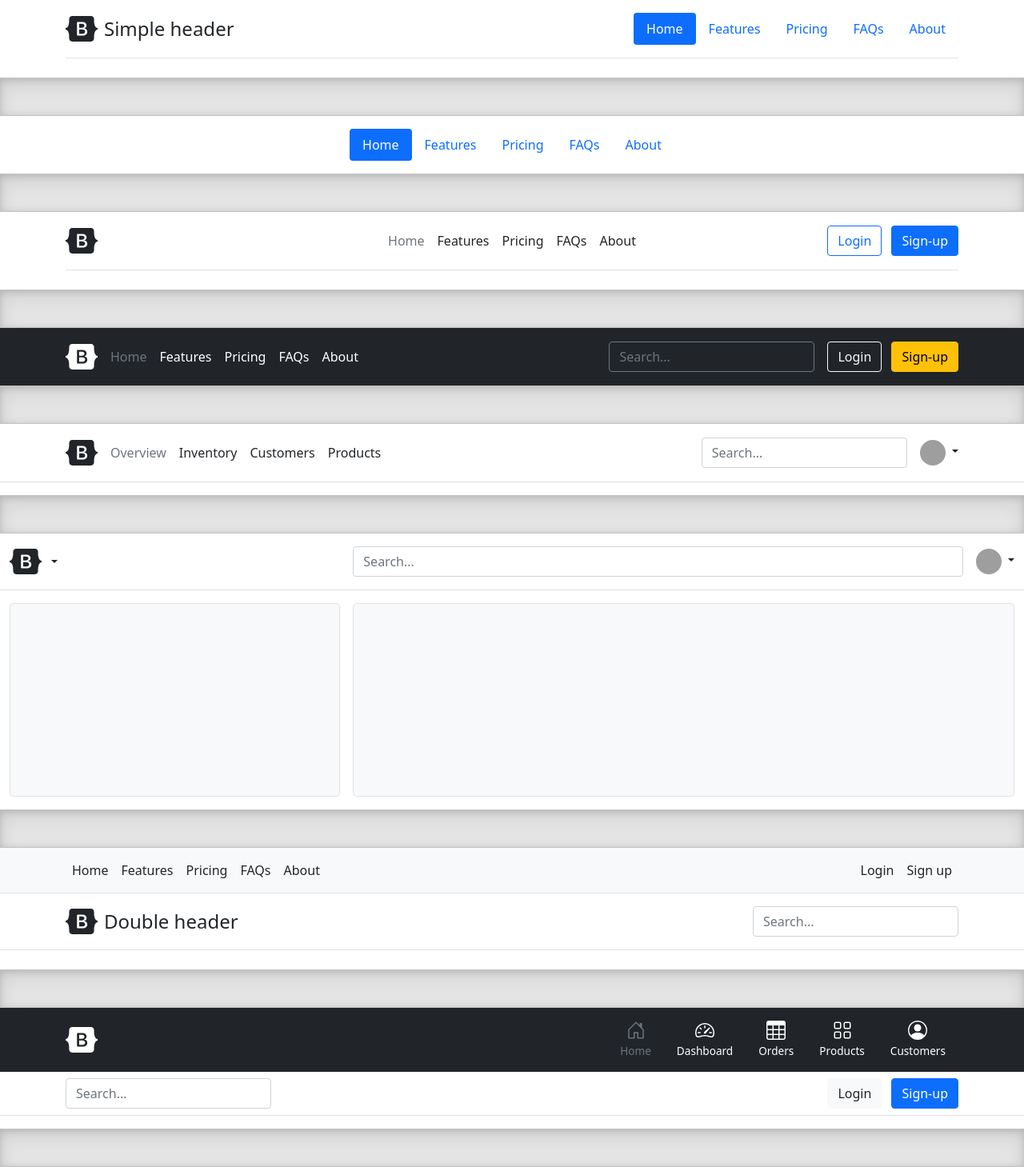
After one commit to FWICSS/Proj_DEV_L3, a PHP site: page /bootstrap_design/headers/index.html in a window 1280 px wide. The commit adds this page. Shown: the whole page at 80% size. Run offline with PHP 8.4, Linux system fonts and the light colour scheme; grey boxes are pictures that could not be loaded.

Commit message:
templates design

```diff
--- a/Models/Model.php
+++ b/Models/Model.php
@@ -2,7 +2,7 @@
 define('DB_NAME', 'miage_projet');
 define('DB_SERVER', 'localhost');
 define('DB_USER', 'root');
-define('DB_PASSWORD', '');
+define('DB_PASSWORD', 'root');
 
 
 function connect()
--- a/Views/footer.php
+++ b/Views/footer.php
@@ -1,7 +1,7 @@
 </body>
-<footer>
+<footer >
 
-        <nav class="navbar navbar-light bg-light">
+        <nav class="navbar navbar-light bg-light f">
             <div class="d-flex flex-wrap justify-content-between align-items-center py-3 my-4 border-top">
                 <div class="col-md-4 d-flex align-items-center">
                     <a href="/" class="mb-3 me-2 mb-md-0 text-muted text-decoration-none lh-1">
--- /dev/null
+++ b/bootstrap_design/headers/headers.css
@@ -0,0 +1,32 @@
+.b-example-divider {
+  height: 3rem;
+  background-color: rgba(0, 0, 0, .1);
+  border: solid rgba(0, 0, 0, .15);
+  border-width: 1px 0;
+  box-shadow: inset 0 .5em 1.5em rgba(0, 0, 0, .1), inset 0 .125em .5em rgba(0, 0, 0, .15);
+}
+
+.form-control-dark {
+  color: #fff;
+  background-color: var(--bs-dark);
+  border-color: var(--bs-gray);
+}
+.form-control-dark:focus {
+  color: #fff;
+  background-color: var(--bs-dark);
+  border-color: #fff;
+  box-shadow: 0 0 0 .25rem rgba(255, 255, 255, .25);
+}
+
+.bi {
+  vertical-align: -.125em;
+  fill: currentColor;
+}
+
+.text-small {
+  font-size: 85%;
+}
+
+.dropdown-toggle {
+  outline: 0;
+}
--- /dev/null
+++ b/bootstrap_design/headers/index.html
@@ -0,0 +1,333 @@
+<!doctype html>
+<html lang="en">
+  <head>
+    <meta charset="utf-8">
+    <meta name="viewport" content="width=device-width, initial-scale=1">
+    <meta name="description" content="">
+    <meta name="author" content="Mark Otto, Jacob Thornton, and Bootstrap contributors">
+    <meta name="generator" content="Hugo 0.88.1">
+    <title>Headers · Bootstrap v5.1</title>
+
+    <link rel="canonical" href="https://getbootstrap.com/docs/5.1/examples/headers/">
+
+
+
+    <!-- Bootstrap core CSS -->
+<link href="../assets/dist/css/bootstrap.min.css" rel="stylesheet">
+
+    <style>
+      .bd-placeholder-img {
+        font-size: 1.125rem;
+        text-anchor: middle;
+        -webkit-user-select: none;
+        -moz-user-select: none;
+        user-select: none;
+      }
+
+      @media (min-width: 768px) {
+        .bd-placeholder-img-lg {
+          font-size: 3.5rem;
+        }
+      }
+    </style>
+
+
+    <!-- Custom styles for this template -->
+    <link href="headers.css" rel="stylesheet">
+  </head>
+  <body>
+
+<svg xmlns="http://www.w3.org/2000/svg" style="display: none;">
+  <symbol id="bootstrap" viewBox="0 0 118 94">
+    <title>Bootstrap</title>
+    <path fill-rule="evenodd" clip-rule="evenodd" d="M24.509 0c-6.733 0-11.715 5.893-11.492 12.284.214 6.14-.064 14.092-2.066 20.577C8.943 39.365 5.547 43.485 0 44.014v5.972c5.547.529 8.943 4.649 10.951 11.153 2.002 6.485 2.28 14.437 2.066 20.577C12.794 88.106 17.776 94 24.51 94H93.5c6.733 0 11.714-5.893 11.491-12.284-.214-6.14.064-14.092 2.066-20.577 2.009-6.504 5.396-10.624 10.943-11.153v-5.972c-5.547-.529-8.934-4.649-10.943-11.153-2.002-6.484-2.28-14.437-2.066-20.577C105.214 5.894 100.233 0 93.5 0H24.508zM80 57.863C80 66.663 73.436 72 62.543 72H44a2 2 0 01-2-2V24a2 2 0 012-2h18.437c9.083 0 15.044 4.92 15.044 12.474 0 5.302-4.01 10.049-9.119 10.88v.277C75.317 46.394 80 51.21 80 57.863zM60.521 28.34H49.948v14.934h8.905c6.884 0 10.68-2.772 10.68-7.727 0-4.643-3.264-7.207-9.012-7.207zM49.948 49.2v16.458H60.91c7.167 0 10.964-2.876 10.964-8.281 0-5.406-3.903-8.178-11.425-8.178H49.948z"></path>
+  </symbol>
+  <symbol id="home" viewBox="0 0 16 16">
+    <path d="M8.354 1.146a.5.5 0 0 0-.708 0l-6 6A.5.5 0 0 0 1.5 7.5v7a.5.5 0 0 0 .5.5h4.5a.5.5 0 0 0 .5-.5v-4h2v4a.5.5 0 0 0 .5.5H14a.5.5 0 0 0 .5-.5v-7a.5.5 0 0 0-.146-.354L13 5.793V2.5a.5.5 0 0 0-.5-.5h-1a.5.5 0 0 0-.5.5v1.293L8.354 1.146zM2.5 14V7.707l5.5-5.5 5.5 5.5V14H10v-4a.5.5 0 0 0-.5-.5h-3a.5.5 0 0 0-.5.5v4H2.5z"/>
+  </symbol>
+  <symbol id="speedometer2" viewBox="0 0 16 16">
+    <path d="M8 4a.5.5 0 0 1 .5.5V6a.5.5 0 0 1-1 0V4.5A.5.5 0 0 1 8 4zM3.732 5.732a.5.5 0 0 1 .707 0l.915.914a.5.5 0 1 1-.708.708l-.914-.915a.5.5 0 0 1 0-.707zM2 10a.5.5 0 0 1 .5-.5h1.586a.5.5 0 0 1 0 1H2.5A.5.5 0 0 1 2 10zm9.5 0a.5.5 0 0 1 .5-.5h1.5a.5.5 0 0 1 0 1H12a.5.5 0 0 1-.5-.5zm.754-4.246a.389.389 0 0 0-.527-.02L7.547 9.31a.91.91 0 1 0 1.302 1.258l3.434-4.297a.389.389 0 0 0-.029-.518z"/>
+    <path fill-rule="evenodd" d="M0 10a8 8 0 1 1 15.547 2.661c-.442 1.253-1.845 1.602-2.932 1.25C11.309 13.488 9.475 13 8 13c-1.474 0-3.31.488-4.615.911-1.087.352-2.49.003-2.932-1.25A7.988 7.988 0 0 1 0 10zm8-7a7 7 0 0 0-6.603 9.329c.203.575.923.876 1.68.63C4.397 12.533 6.358 12 8 12s3.604.532 4.923.96c.757.245 1.477-.056 1.68-.631A7 7 0 0 0 8 3z"/>
+  </symbol>
+  <symbol id="table" viewBox="0 0 16 16">
+    <path d="M0 2a2 2 0 0 1 2-2h12a2 2 0 0 1 2 2v12a2 2 0 0 1-2 2H2a2 2 0 0 1-2-2V2zm15 2h-4v3h4V4zm0 4h-4v3h4V8zm0 4h-4v3h3a1 1 0 0 0 1-1v-2zm-5 3v-3H6v3h4zm-5 0v-3H1v2a1 1 0 0 0 1 1h3zm-4-4h4V8H1v3zm0-4h4V4H1v3zm5-3v3h4V4H6zm4 4H6v3h4V8z"/>
+  </symbol>
+  <symbol id="people-circle" viewBox="0 0 16 16">
+    <path d="M11 6a3 3 0 1 1-6 0 3 3 0 0 1 6 0z"/>
+    <path fill-rule="evenodd" d="M0 8a8 8 0 1 1 16 0A8 8 0 0 1 0 8zm8-7a7 7 0 0 0-5.468 11.37C3.242 11.226 4.805 10 8 10s4.757 1.225 5.468 2.37A7 7 0 0 0 8 1z"/>
+  </symbol>
+  <symbol id="grid" viewBox="0 0 16 16">
+    <path d="M1 2.5A1.5 1.5 0 0 1 2.5 1h3A1.5 1.5 0 0 1 7 2.5v3A1.5 1.5 0 0 1 5.5 7h-3A1.5 1.5 0 0 1 1 5.5v-3zM2.5 2a.5.5 0 0 0-.5.5v3a.5.5 0 0 0 .5.5h3a.5.5 0 0 0 .5-.5v-3a.5.5 0 0 0-.5-.5h-3zm6.5.5A1.5 1.5 0 0 1 10.5 1h3A1.5 1.5 0 0 1 15 2.5v3A1.5 1.5 0 0 1 13.5 7h-3A1.5 1.5 0 0 1 9 5.5v-3zm1.5-.5a.5.5 0 0 0-.5.5v3a.5.5 0 0 0 .5.5h3a.5.5 0 0 0 .5-.5v-3a.5.5 0 0 0-.5-.5h-3zM1 10.5A1.5 1.5 0 0 1 2.5 9h3A1.5 1.5 0 0 1 7 10.5v3A1.5 1.5 0 0 1 5.5 15h-3A1.5 1.5 0 0 1 1 13.5v-3zm1.5-.5a.5.5 0 0 0-.5.5v3a.5.5 0 0 0 .5.5h3a.5.5 0 0 0 .5-.5v-3a.5.5 0 0 0-.5-.5h-3zm6.5.5A1.5 1.5 0 0 1 10.5 9h3a1.5 1.5 0 0 1 1.5 1.5v3a1.5 1.5 0 0 1-1.5 1.5h-3A1.5 1.5 0 0 1 9 13.5v-3zm1.5-.5a.5.5 0 0 0-.5.5v3a.5.5 0 0 0 .5.5h3a.5.5 0 0 0 .5-.5v-3a.5.5 0 0 0-.5-.5h-3z"/>
+  </symbol>
+</svg>
+
+<main>
+  <h1 class="visually-hidden">Headers examples</h1>
+
+  <div class="container">
+    <header class="d-flex flex-wrap justify-content-center py-3 mb-4 border-bottom">
+      <a href="/" class="d-flex align-items-center mb-3 mb-md-0 me-md-auto text-dark text-decoration-none">
+        <svg class="bi me-2" width="40" height="32"><use xlink:href="#bootstrap"/></svg>
+        <span class="fs-4">Simple header</span>
+      </a>
+
+      <ul class="nav nav-pills">
+        <li class="nav-item"><a href="#" class="nav-link active" aria-current="page">Home</a></li>
+        <li class="nav-item"><a href="#" class="nav-link">Features</a></li>
+        <li class="nav-item"><a href="#" class="nav-link">Pricing</a></li>
+        <li class="nav-item"><a href="#" class="nav-link">FAQs</a></li>
+        <li class="nav-item"><a href="#" class="nav-link">About</a></li>
+      </ul>
+    </header>
+  </div>
+
+  <div class="b-example-divider"></div>
+
+  <div class="container">
+    <header class="d-flex justify-content-center py-3">
+      <ul class="nav nav-pills">
+        <li class="nav-item"><a href="#" class="nav-link active" aria-current="page">Home</a></li>
+        <li class="nav-item"><a href="#" class="nav-link">Features</a></li>
+        <li class="nav-item"><a href="#" class="nav-link">Pricing</a></li>
+        <li class="nav-item"><a href="#" class="nav-link">FAQs</a></li>
+        <li class="nav-item"><a href="#" class="nav-link">About</a></li>
+      </ul>
+    </header>
+  </div>
+
+  <div class="b-example-divider"></div>
+
+  <div class="container">
+    <header class="d-flex flex-wrap align-items-center justify-content-center justify-content-md-between py-3 mb-4 border-bottom">
+      <a href="/" class="d-flex align-items-center col-md-3 mb-2 mb-md-0 text-dark text-decoration-none">
+        <svg class="bi me-2" width="40" height="32" role="img" aria-label="Bootstrap"><use xlink:href="#bootstrap"/></svg>
+      </a>
+
+      <ul class="nav col-12 col-md-auto mb-2 justify-content-center mb-md-0">
+        <li><a href="#" class="nav-link px-2 link-secondary">Home</a></li>
+        <li><a href="#" class="nav-link px-2 link-dark">Features</a></li>
+        <li><a href="#" class="nav-link px-2 link-dark">Pricing</a></li>
+        <li><a href="#" class="nav-link px-2 link-dark">FAQs</a></li>
+        <li><a href="#" class="nav-link px-2 link-dark">About</a></li>
+      </ul>
+
+      <div class="col-md-3 text-end">
+        <button type="button" class="btn btn-outline-primary me-2">Login</button>
+        <button type="button" class="btn btn-primary">Sign-up</button>
+      </div>
+    </header>
+  </div>
+
+  <div class="b-example-divider"></div>
+
+  <header class="p-3 bg-dark text-white">
+    <div class="container">
+      <div class="d-flex flex-wrap align-items-center justify-content-center justify-content-lg-start">
+        <a href="/" class="d-flex align-items-center mb-2 mb-lg-0 text-white text-decoration-none">
+          <svg class="bi me-2" width="40" height="32" role="img" aria-label="Bootstrap"><use xlink:href="#bootstrap"/></svg>
+        </a>
+
+        <ul class="nav col-12 col-lg-auto me-lg-auto mb-2 justify-content-center mb-md-0">
+          <li><a href="#" class="nav-link px-2 text-secondary">Home</a></li>
+          <li><a href="#" class="nav-link px-2 text-white">Features</a></li>
+          <li><a href="#" class="nav-link px-2 text-white">Pricing</a></li>
+          <li><a href="#" class="nav-link px-2 text-white">FAQs</a></li>
+          <li><a href="#" class="nav-link px-2 text-white">About</a></li>
+        </ul>
+
+        <form class="col-12 col-lg-auto mb-3 mb-lg-0 me-lg-3">
+          <input type="search" class="form-control form-control-dark" placeholder="Search..." aria-label="Search">
+        </form>
+
+        <div class="text-end">
+          <button type="button" class="btn btn-outline-light me-2">Login</button>
+          <button type="button" class="btn btn-warning">Sign-up</button>
+        </div>
+      </div>
+    </div>
+  </header>
+
+  <div class="b-example-divider"></div>
+
+  <header class="p-3 mb-3 border-bottom">
+    <div class="container">
+      <div class="d-flex flex-wrap align-items-center justify-content-center justify-content-lg-start">
+        <a href="/" class="d-flex align-items-center mb-2 mb-lg-0 text-dark text-decoration-none">
+          <svg class="bi me-2" width="40" height="32" role="img" aria-label="Bootstrap"><use xlink:href="#bootstrap"/></svg>
+        </a>
+
+        <ul class="nav col-12 col-lg-auto me-lg-auto mb-2 justify-content-center mb-md-0">
+          <li><a href="#" class="nav-link px-2 link-secondary">Overview</a></li>
+          <li><a href="#" class="nav-link px-2 link-dark">Inventory</a></li>
+          <li><a href="#" class="nav-link px-2 link-dark">Customers</a></li>
+          <li><a href="#" class="nav-link px-2 link-dark">Products</a></li>
+        </ul>
+
+        <form class="col-12 col-lg-auto mb-3 mb-lg-0 me-lg-3">
+          <input type="search" class="form-control" placeholder="Search..." aria-label="Search">
+        </form>
+
+        <div class="dropdown text-end">
+          <a href="#" class="d-block link-dark text-decoration-none dropdown-toggle" id="dropdownUser1" data-bs-toggle="dropdown" aria-expanded="false">
+            <img src="https://github.com/mdo.png" alt="mdo" width="32" height="32" class="rounded-circle">
+          </a>
+          <ul class="dropdown-menu text-small" aria-labelledby="dropdownUser1">
+            <li><a class="dropdown-item" href="#">New project...</a></li>
+            <li><a class="dropdown-item" href="#">Settings</a></li>
+            <li><a class="dropdown-item" href="#">Profile</a></li>
+            <li><hr class="dropdown-divider"></li>
+            <li><a class="dropdown-item" href="#">Sign out</a></li>
+          </ul>
+        </div>
+      </div>
+    </div>
+  </header>
+
+  <div class="b-example-divider"></div>
+
+  <header class="py-3 mb-3 border-bottom">
+    <div class="container-fluid d-grid gap-3 align-items-center" style="grid-template-columns: 1fr 2fr;">
+      <div class="dropdown">
+        <a href="#" class="d-flex align-items-center col-lg-4 mb-2 mb-lg-0 link-dark text-decoration-none dropdown-toggle" id="dropdownNavLink" data-bs-toggle="dropdown" aria-expanded="false">
+          <svg class="bi me-2" width="40" height="32"><use xlink:href="#bootstrap"/></svg>
+        </a>
+        <ul class="dropdown-menu text-small shadow" aria-labelledby="dropdownNavLink">
+          <li><a class="dropdown-item active" href="#" aria-current="page">Overview</a></li>
+          <li><a class="dropdown-item" href="#">Inventory</a></li>
+          <li><a class="dropdown-item" href="#">Customers</a></li>
+          <li><a class="dropdown-item" href="#">Products</a></li>
+          <li><hr class="dropdown-divider"></li>
+          <li><a class="dropdown-item" href="#">Reports</a></li>
+          <li><a class="dropdown-item" href="#">Analytics</a></li>
+        </ul>
+      </div>
+
+      <div class="d-flex align-items-center">
+        <form class="w-100 me-3">
+          <input type="search" class="form-control" placeholder="Search..." aria-label="Search">
+        </form>
+
+        <div class="flex-shrink-0 dropdown">
+          <a href="#" class="d-block link-dark text-decoration-none dropdown-toggle" id="dropdownUser2" data-bs-toggle="dropdown" aria-expanded="false">
+            <img src="https://github.com/mdo.png" alt="mdo" width="32" height="32" class="rounded-circle">
+          </a>
+          <ul class="dropdown-menu text-small shadow" aria-labelledby="dropdownUser2">
+            <li><a class="dropdown-item" href="#">New project...</a></li>
+            <li><a class="dropdown-item" href="#">Settings</a></li>
+            <li><a class="dropdown-item" href="#">Profile</a></li>
+            <li><hr class="dropdown-divider"></li>
+            <li><a class="dropdown-item" href="#">Sign out</a></li>
+          </ul>
+        </div>
+      </div>
+    </div>
+  </header>
+
+  <div class="container-fluid pb-3">
+    <div class="d-grid gap-3" style="grid-template-columns: 1fr 2fr;">
+      <div class="bg-light border rounded-3">
+        <br><br><br><br><br><br><br><br><br><br>
+      </div>
+      <div class="bg-light border rounded-3">
+        <br><br><br><br><br><br><br><br><br><br>
+      </div>
+    </div>
+  </div>
+
+  <div class="b-example-divider"></div>
+
+  <nav class="py-2 bg-light border-bottom">
+    <div class="container d-flex flex-wrap">
+      <ul class="nav me-auto">
+        <li class="nav-item"><a href="#" class="nav-link link-dark px-2 active" aria-current="page">Home</a></li>
+        <li class="nav-item"><a href="#" class="nav-link link-dark px-2">Features</a></li>
+        <li class="nav-item"><a href="#" class="nav-link link-dark px-2">Pricing</a></li>
+        <li class="nav-item"><a href="#" class="nav-link link-dark px-2">FAQs</a></li>
+        <li class="nav-item"><a href="#" class="nav-link link-dark px-2">About</a></li>
+      </ul>
+      <ul class="nav">
+        <li class="nav-item"><a href="#" class="nav-link link-dark px-2">Login</a></li>
+        <li class="nav-item"><a href="#" class="nav-link link-dark px-2">Sign up</a></li>
+      </ul>
+    </div>
+  </nav>
+  <header class="py-3 mb-4 border-bottom">
+    <div class="container d-flex flex-wrap justify-content-center">
+      <a href="/" class="d-flex align-items-center mb-3 mb-lg-0 me-lg-auto text-dark text-decoration-none">
+        <svg class="bi me-2" width="40" height="32"><use xlink:href="#bootstrap"/></svg>
+        <span class="fs-4">Double header</span>
+      </a>
+      <form class="col-12 col-lg-auto mb-3 mb-lg-0">
+        <input type="search" class="form-control" placeholder="Search..." aria-label="Search">
+      </form>
+    </div>
+  </header>
+
+  <div class="b-example-divider"></div>
+
+  <header>
+    <div class="px-3 py-2 bg-dark text-white">
+      <div class="container">
+        <div class="d-flex flex-wrap align-items-center justify-content-center justify-content-lg-start">
+          <a href="/" class="d-flex align-items-center my-2 my-lg-0 me-lg-auto text-white text-decoration-none">
+            <svg class="bi me-2" width="40" height="32" role="img" aria-label="Bootstrap"><use xlink:href="#bootstrap"/></svg>
+          </a>
+
+          <ul class="nav col-12 col-lg-auto my-2 justify-content-center my-md-0 text-small">
+            <li>
+              <a href="#" class="nav-link text-secondary">
+                <svg class="bi d-block mx-auto mb-1" width="24" height="24"><use xlink:href="#home"/></svg>
+                Home
+              </a>
+            </li>
+            <li>
+              <a href="#" class="nav-link text-white">
+                <svg class="bi d-block mx-auto mb-1" width="24" height="24"><use xlink:href="#speedometer2"/></svg>
+                Dashboard
+              </a>
+            </li>
+            <li>
+              <a href="#" class="nav-link text-white">
+                <svg class="bi d-block mx-auto mb-1" width="24" height="24"><use xlink:href="#table"/></svg>
+                Orders
+              </a>
+            </li>
+            <li>
+              <a href="#" class="nav-link text-white">
+                <svg class="bi d-block mx-auto mb-1" width="24" height="24"><use xlink:href="#grid"/></svg>
+                Products
+              </a>
+            </li>
+            <li>
+              <a href="#" class="nav-link text-white">
+                <svg class="bi d-block mx-auto mb-1" width="24" height="24"><use xlink:href="#people-circle"/></svg>
+                Customers
+              </a>
+            </li>
+          </ul>
+        </div>
+      </div>
+    </div>
+    <div class="px-3 py-2 border-bottom mb-3">
+      <div class="container d-flex flex-wrap justify-content-center">
+        <form class="col-12 col-lg-auto mb-2 mb-lg-0 me-lg-auto">
+          <input type="search" class="form-control" placeholder="Search..." aria-label="Search">
+        </form>
+
+        <div class="text-end">
+          <button type="button" class="btn btn-light text-dark me-2">Login</button>
+          <button type="button" class="btn btn-primary">Sign-up</button>
+        </div>
+      </div>
+    </div>
+  </header>
+
+  <div class="b-example-divider"></div>
+</main>
+
+
+    <script src="../assets/dist/js/bootstrap.bundle.min.js"></script>
+
+
+  </body>
+</html>
```
Also changed, not shown: bootstrap_design/footers/footers.css (added, +12 -0 lines), bootstrap_design/footers/index.html (added, +226 -0 lines), bootstrap_design/sign-in/index.html (added, +67 -0 lines), bootstrap_design/sign-in/signin.css (added, +39 -0 lines).
